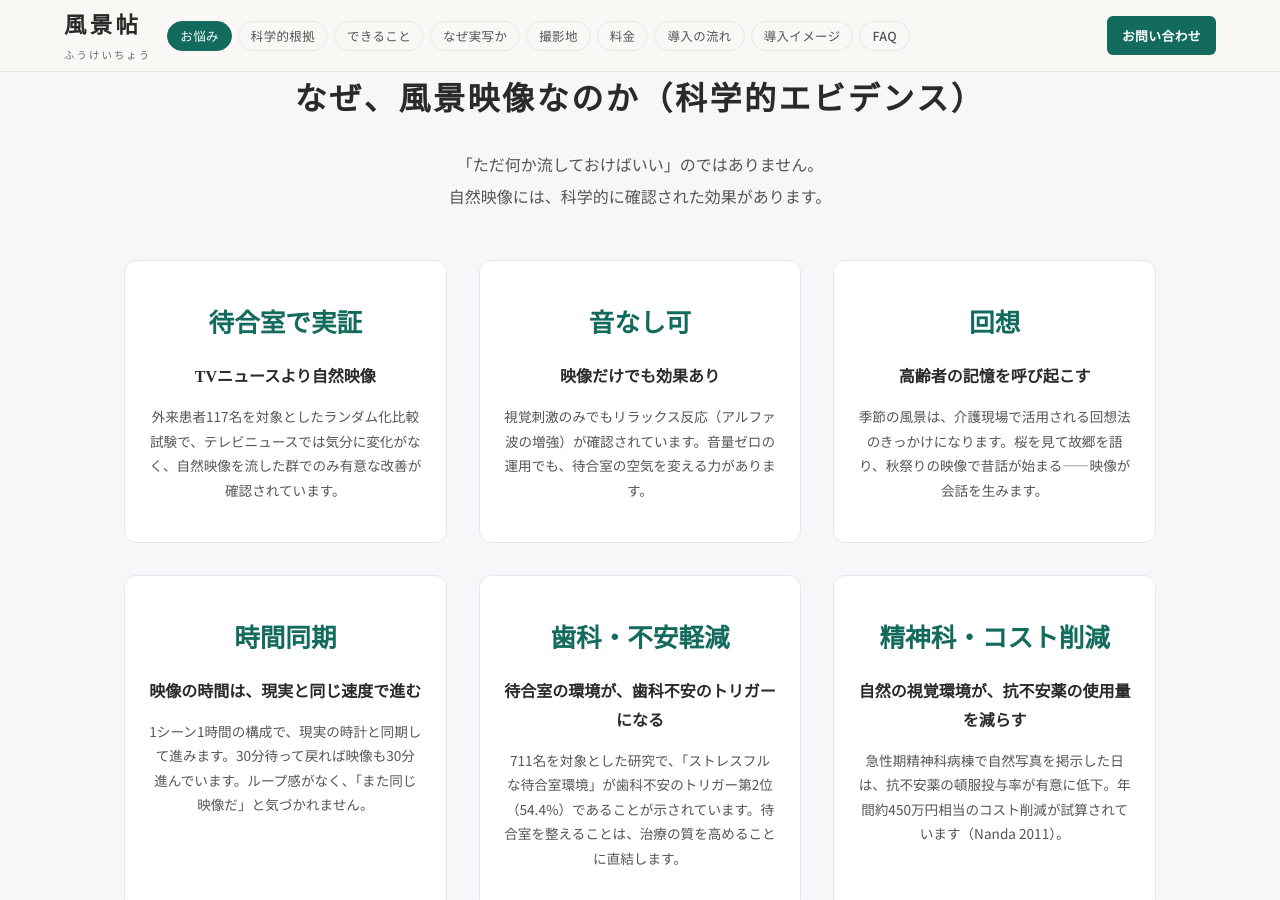
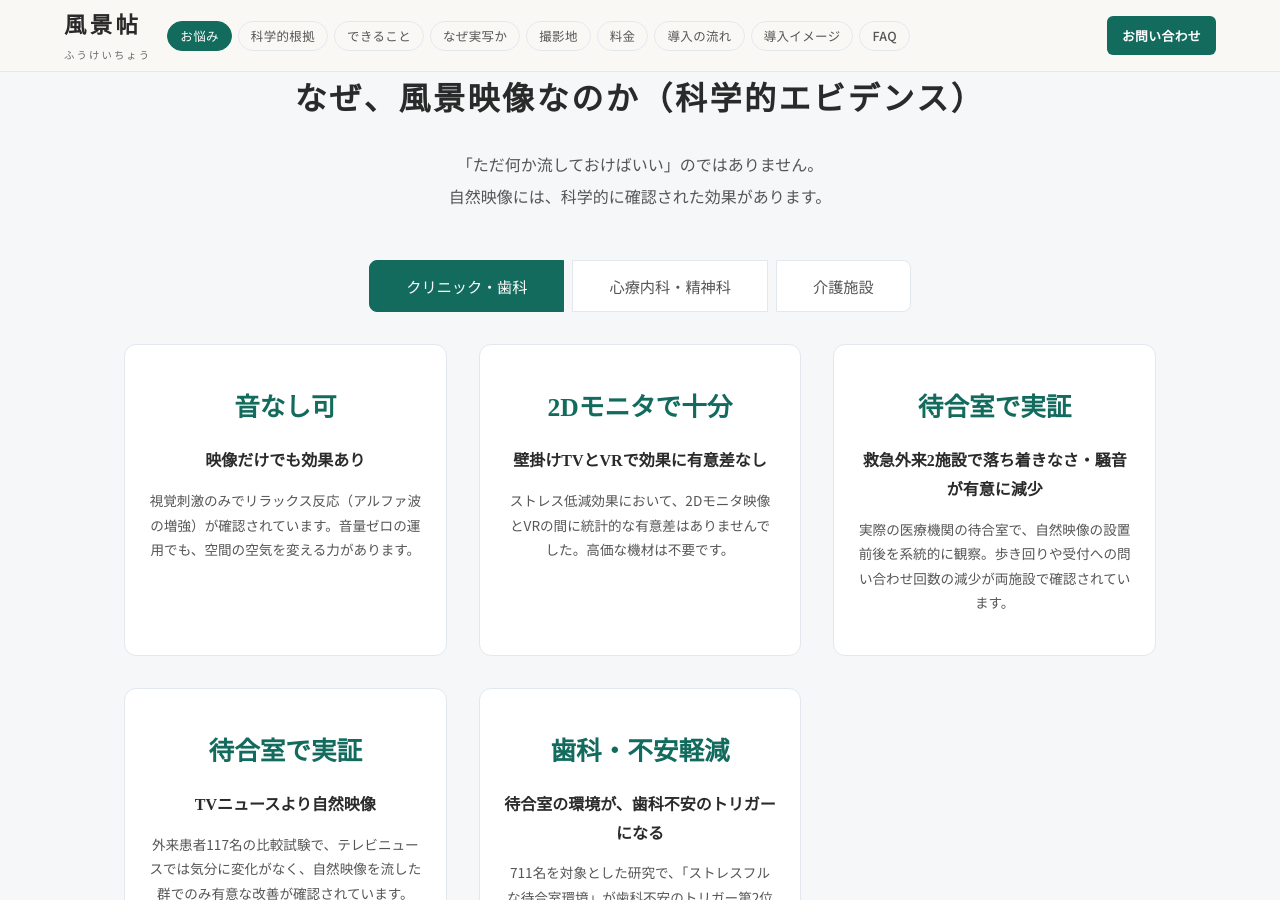
Before and after one commit to dr836gnypeq-ctrl/fukeichou-site, a Jekyll site: the page built from index.html, in a window 1280 px wide and 900 px high, scrolled down 2118 px. Built offline with Jekyll 4.4.1, drawn with Linux system fonts in a browser that asks for light colours; nearby versions of some CDN libraries.

Commit message:
feat: audience-linked tabs — pain/intro/evidence sync via setAudience(); evidence section rebuilt with 11 cards (2 common + 3 per tab)

```diff
--- a/_layouts/default.html
+++ b/_layouts/default.html
@@ -35,7 +35,7 @@
 <link rel="prefetch" href="{{ '/' | relative_url }}">
 <link rel="prefetch" href="{{ '/evidence/' | relative_url }}">
 {% endif %}
-<link rel="stylesheet" href="{{ '/assets/css/style.css' | relative_url }}?v=20260318h">
+<link rel="stylesheet" href="{{ '/assets/css/style.css' | relative_url }}?v=20260318i">
 <script src="https://cdn.jsdelivr.net/npm/lucide@0.383.0/dist/umd/lucide.min.js" defer></script>
 </head>
 <body>
@@ -49,7 +49,7 @@
 
 {% include footer.html %}
 
-<script src="{{ '/assets/js/main.js' | relative_url }}?v=20260318h"></script>
+<script src="{{ '/assets/js/main.js' | relative_url }}?v=20260318i"></script>
 
 </body>
 </html>
--- a/assets/css/style.css
+++ b/assets/css/style.css
@@ -91,6 +91,7 @@ a:hover{color:var(--gold)}
 .evidence-card h3{font-family:var(--serif);font-size:1rem;margin-bottom:12px}
 .evidence-card p{font-size:.85rem;color:var(--ink-light);line-height:1.8}
 .evidence-source{text-align:center;font-size:.9rem;color:var(--ink-faint)}
+.ev-audience-tabs{display:flex;justify-content:center;gap:8px;margin:24px 0 32px;flex-wrap:wrap}
 
 /* FAQ */
 .faq-list{max-width:720px;margin:0 auto}
@@ -279,8 +280,7 @@ a:hover{color:var(--gold)}
 
 /* エビデンスカード: 4枚目以降hidden (mobile) */
 @media(max-width:768px){
-  .evidence-card-extra{display:none}
-  .evidence-card-extra.shown{display:block}
+  /* evidence-card-extra: タブ切替方式に移行のため廃止 */
 }
 
 /* ===== SECTION NAVIGATION ===== */
--- a/assets/js/main.js
+++ b/assets/js/main.js
@@ -9,34 +9,57 @@ if('serviceWorker' in navigator){
   });
 }
 
-/* タブ切り替え */
-function switchTab(target){
-  var btns = document.querySelectorAll('#pain .tab-btn');
-  var contents = document.querySelectorAll('#pain .tab-content');
-  btns.forEach(function(btn){btn.classList.remove('active');});
-  contents.forEach(function(tc){tc.classList.remove('active');});
-  if(target==='clinic'){
-    btns[0].classList.add('active');
-    document.getElementById('tab-clinic').classList.add('active');
-  }else if(target==='mental'){
-    btns[1].classList.add('active');
-    document.getElementById('tab-mental').classList.add('active');
-  }else{
-    btns[2].classList.add('active');
-    document.getElementById('tab-care').classList.add('active');
-  }
+/* ===== グローバル受診者選択 ===== */
+window._audience = 'clinic'; // 初期値
+
+function setAudience(target){
+  window._audience = target;
+
+  /* 1. #pain タブ */
+  var painBtns = document.querySelectorAll('#pain .tab-btn');
+  var painMap  = {clinic:0, mental:1, care:2};
+  painBtns.forEach(function(b){b.classList.remove('active');});
+  document.querySelectorAll('#pain .tab-content')
+          .forEach(function(c){c.classList.remove('active');});
+  if(painBtns[painMap[target]]) painBtns[painMap[target]].classList.add('active');
+  var pc = document.getElementById('tab-' + target);
+  if(pc) pc.classList.add('active');
+
+  /* 2. #intro-image タブ (mental → clinic に吸収) */
+  var introTarget = (target === 'care') ? 'intro-care' : 'intro-clinic';
+  document.querySelectorAll('#intro-tab-buttons .tab-btn')
+          .forEach(function(b){b.classList.remove('active');});
+  document.querySelectorAll('.intro-tab-content')
+          .forEach(function(c){c.classList.remove('active');});
+  var ib = document.querySelector(
+    '#intro-tab-buttons .tab-btn[data-tab="'+introTarget+'"]');
+  if(ib) ib.classList.add('active');
+  var ic = document.getElementById(introTarget);
+  if(ic) ic.classList.add('active');
+
+  /* 3. #evidence タブボタン */
+  document.querySelectorAll('#evidence .ev-tab-btn').forEach(function(b){
+    b.classList.toggle('active', b.getAttribute('data-audience') === target);
+  });
+
+  /* 4. #evidence カード表示切替 */
+  document.querySelectorAll('#evidence .evidence-card').forEach(function(card){
+    var ev = card.getAttribute('data-ev');
+    card.style.display = (ev === 'all' || ev === target) ? '' : 'none';
+  });
 }
 
-/* 導入想像図タブ切り替え */
+/* 後方互換 */
+function switchTab(target){ setAudience(target); }
+
+/* 導入想像図タブから逆方向連動 */
 (function(){
   var introButtons = document.querySelectorAll('#intro-tab-buttons .tab-btn');
+  var introTabMap  = {'intro-clinic':'clinic', 'intro-care':'care'};
   introButtons.forEach(function(btn){
-    btn.addEventListener('click',function(){
-      var target = btn.getAttribute('data-tab');
-      introButtons.forEach(function(b){b.classList.remove('active');});
-      document.querySelectorAll('.intro-tab-content').forEach(function(tc){tc.classList.remove('active');});
-      btn.classList.add('active');
-      document.getElementById(target).classList.add('active');
+    btn.addEventListener('click', function(){
+      var t = btn.getAttribute('data-tab');
+      setAudience(introTabMap[t] || 'clinic');
     });
   });
 })();
@@ -145,24 +168,7 @@ if(typeof lucide !== 'undefined'){
     }
   }
 
-  /* 4. エビデンスカード: 4枚目以降を「もっと見る」 */
-  if(isMobile){
-    var evGrid = document.querySelector('.evidence-grid');
-    if(evGrid){
-      var evcards = evGrid.querySelectorAll('.evidence-card');
-      if(evcards.length > 3){
-        for(var j=3;j<evcards.length;j++) evcards[j].classList.add('evidence-card-extra');
-        var evbtn = document.createElement('button');
-        evbtn.className = 'btn-show-more';
-        evbtn.textContent = 'さらに見る（歯科・精神科の研究）';
-        evbtn.onclick = function(){
-          evGrid.querySelectorAll('.evidence-card-extra').forEach(function(c){c.classList.add('shown');});
-          evbtn.style.display='none';
-        };
-        evGrid.after(evbtn);
-      }
-    }
-  }
+  /* 4. エビデンスカード: タブ切替方式に移行。show-more廃止 */
 })();
 
 
--- a/index.html
+++ b/index.html
@@ -13,9 +13,9 @@ description: 待合室のモニターに何を流すか迷っていませんか
 <p class="section-lead reveal reveal-d1">施設によって課題は異なります。あなたの現場に近いほうをお選びください。</p>
 
 <div class="tab-switcher">
-<button class="tab-btn active" onclick="switchTab('clinic')">クリニック・歯科の方</button>
-<button class="tab-btn" onclick="switchTab('mental')">心療内科・精神科の方</button>
-<button class="tab-btn" onclick="switchTab('care')">介護施設の方</button>
+<button class="tab-btn active" onclick="setAudience('clinic')">クリニック・歯科の方</button>
+<button class="tab-btn" onclick="setAudience('mental')">心療内科・精神科の方</button>
+<button class="tab-btn" onclick="setAudience('care')">介護施設の方</button>
 </div>
 
 <!-- クリニック・歯科向け -->
@@ -94,38 +94,94 @@ description: 待合室のモニターに何を流すか迷っていませんか
 <div class="container">
 <h2 class="section-heading reveal">なぜ、風景映像なのか（科学的エビデンス）</h2>
 <p class="section-lead reveal reveal-d1">「ただ何か流しておけばいい」のではありません。<br>自然映像には、科学的に確認された効果があります。</p>
+
+<div class="ev-audience-tabs reveal reveal-d2">
+  <button class="tab-btn ev-tab-btn active" data-audience="clinic" onclick="setAudience('clinic')">クリニック・歯科</button>
+  <button class="tab-btn ev-tab-btn" data-audience="mental" onclick="setAudience('mental')">心療内科・精神科</button>
+  <button class="tab-btn ev-tab-btn" data-audience="care" onclick="setAudience('care')">介護施設</button>
+</div>
+
 <div class="evidence-grid">
-<div class="evidence-card reveal reveal-d1">
+
+<!-- 共通A: 音なし -->
+<div class="evidence-card reveal reveal-d1" data-ev="all">
+<div class="evidence-stat">音なし可</div>
+<h3>映像だけでも効果あり</h3>
+<p>視覚刺激のみでリラックス反応（アルファ波の増強）が確認されています。音量ゼロの運用でも、空間の空気を変える力があります。</p>
+</div>
+
+<!-- 共通B: 2D=VR -->
+<div class="evidence-card reveal reveal-d2" data-ev="all">
+<div class="evidence-stat">2Dモニタで十分</div>
+<h3>壁掛けTVとVRで効果に有意差なし</h3>
+<p>ストレス低減効果において、2Dモニタ映像とVRの間に統計的な有意差はありませんでした。高価な機材は不要です。</p>
+</div>
+
+<!-- clinic c1: 待合室実証 -->
+<div class="evidence-card reveal reveal-d3" data-ev="clinic">
+<div class="evidence-stat">待合室で実証</div>
+<h3>救急外来2施設で落ち着きなさ・騒音が有意に減少</h3>
+<p>実際の医療機関の待合室で、自然映像の設置前後を系統的に観察。歩き回りや受付への問い合わせ回数の減少が両施設で確認されています。</p>
+</div>
+
+<!-- clinic c2: TVより自然映像 -->
+<div class="evidence-card reveal reveal-d4" data-ev="clinic">
 <div class="evidence-stat">待合室で実証</div>
 <h3>TVニュースより自然映像</h3>
-<p>外来患者117名を対象としたランダム化比較試験で、テレビニュースでは気分に変化がなく、自然映像を流した群でのみ有意な改善が確認されています。</p>
+<p>外来患者117名の比較試験で、テレビニュースでは気分に変化がなく、自然映像を流した群でのみ有意な改善が確認されています。</p>
 </div>
-<div class="evidence-card reveal reveal-d2">
-<div class="evidence-stat">音なし可</div>
-<h3>映像だけでも効果あり</h3>
-<p>視覚刺激のみでもリラックス反応（アルファ波の増強）が確認されています。音量ゼロの運用でも、待合室の空気を変える力があります。</p>
-</div>
-<div class="evidence-card reveal reveal-d3">
-<div class="evidence-stat">回想</div>
-<h3>高齢者の記憶を呼び起こす</h3>
-<p>季節の風景は、介護現場で活用される回想法のきっかけになります。桜を見て故郷を語り、秋祭りの映像で昔話が始まる——映像が会話を生みます。</p>
-</div>
-<div class="evidence-card reveal reveal-d4">
-<div class="evidence-stat">時間同期</div>
-<h3>映像の時間は、現実と同じ速度で進む</h3>
-<p>1シーン1時間の構成で、現実の時計と同期して進みます。30分待って戻れば映像も30分進んでいます。ループ感がなく、「また同じ映像だ」と気づかれません。</p>
-</div>
-<div class="evidence-card reveal reveal-d5">
+
+<!-- clinic c3: 歯科不安 -->
+<div class="evidence-card reveal reveal-d5" data-ev="clinic">
 <div class="evidence-stat">歯科・不安軽減</div>
 <h3>待合室の環境が、歯科不安のトリガーになる</h3>
 <p>711名を対象とした研究で、「ストレスフルな待合室環境」が歯科不安のトリガー第2位（54.4%）であることが示されています。待合室を整えることは、治療の質を高めることに直結します。</p>
 </div>
-<div class="evidence-card reveal reveal-d6">
+
+<!-- mental m1: 抗不安薬 -->
+<div class="evidence-card reveal reveal-d3" data-ev="mental" style="display:none">
 <div class="evidence-stat">精神科・コスト削減</div>
 <h3>自然の視覚環境が、抗不安薬の使用量を減らす</h3>
 <p>急性期精神科病棟で自然写真を掲示した日は、抗不安薬の頓服投与率が有意に低下。年間約450万円相当のコスト削減が試算されています（Nanda 2011）。</p>
 </div>
+
+<!-- mental m2: ニュース不安増幅 -->
+<div class="evidence-card reveal reveal-d4" data-ev="mental" style="display:none">
+<div class="evidence-stat">ニュースの逆効果</div>
+<h3>待合室のニュースが、患者の不安を増幅させる</h3>
+<p>医療機関の待合室メディアの影響を包括的にレビューした研究で、ニュース番組はストレスを誘発し不安を増幅させる可能性が指摘されています。</p>
 </div>
+
+<!-- mental m3: SMD=0.82 -->
+<div class="evidence-card reveal reveal-d5" data-ev="mental" style="display:none">
+<div class="evidence-stat">大規模分析</div>
+<h3>不安への効果量SMD=0.82——「大きな効果」</h3>
+<p>24研究・1,471名の統合解析で、仮想自然環境への暴露は不安に対して大きな効果量（SMD=0.82）を示しました（Chen 2025, npj Digital Medicine）。※健常成人対象のデータです。</p>
+</div>
+
+<!-- care k1: 不穏行動 -->
+<div class="evidence-card reveal reveal-d3" data-ev="care" style="display:none">
+<div class="evidence-stat">メタ分析</div>
+<h3>不穏行動が有意に低減——屋内映像≒屋外体験</h3>
+<p>29研究・733名のメタ分析で、自然を活用した介入が認知症患者の不穏行動を有意に低減。屋内映像と屋外体験の効果量に有意差はありませんでした（Choe 2025）。</p>
+</div>
+
+<!-- care k2: 心拍低下 -->
+<div class="evidence-card reveal reveal-d4" data-ev="care" style="display:none">
+<div class="evidence-stat">認知症ケア</div>
+<h3>たった10分で心拍数が有意に低下</h3>
+<p>認知症入居者14名が通常の壁掛けテレビで自然映像を視聴。わずか10分で生理的ストレスの指標（心拍数）が有意に改善しました（Reynolds 2018）。</p>
+</div>
+
+<!-- care k3: 会話のきっかけ -->
+<div class="evidence-card reveal reveal-d5" data-ev="care" style="display:none">
+<div class="evidence-stat">回想・対話</div>
+<h3>映像が会話のきっかけになる</h3>
+<p>季節の風景は回想法のプロンプトとして介護現場で活用されています。桜を見て故郷を語り、秋祭りの映像で昔話が始まる——スタッフの手間なく、映像が会話を生みます。</p>
+</div>
+
+</div><!-- /.evidence-grid -->
+
 <div class="evidence-source">
 <p><a href="{{ '/evidence/' | relative_url }}">研究の全容と論文リストはこちら →</a></p>
 <p style="margin-top:8px"><a href="{{ '/quality/' | relative_url }}" style="color:var(--ink-light);font-size:.9rem">なぜ映像の「品質規格」が体験を変えるのか →</a></p>
```
